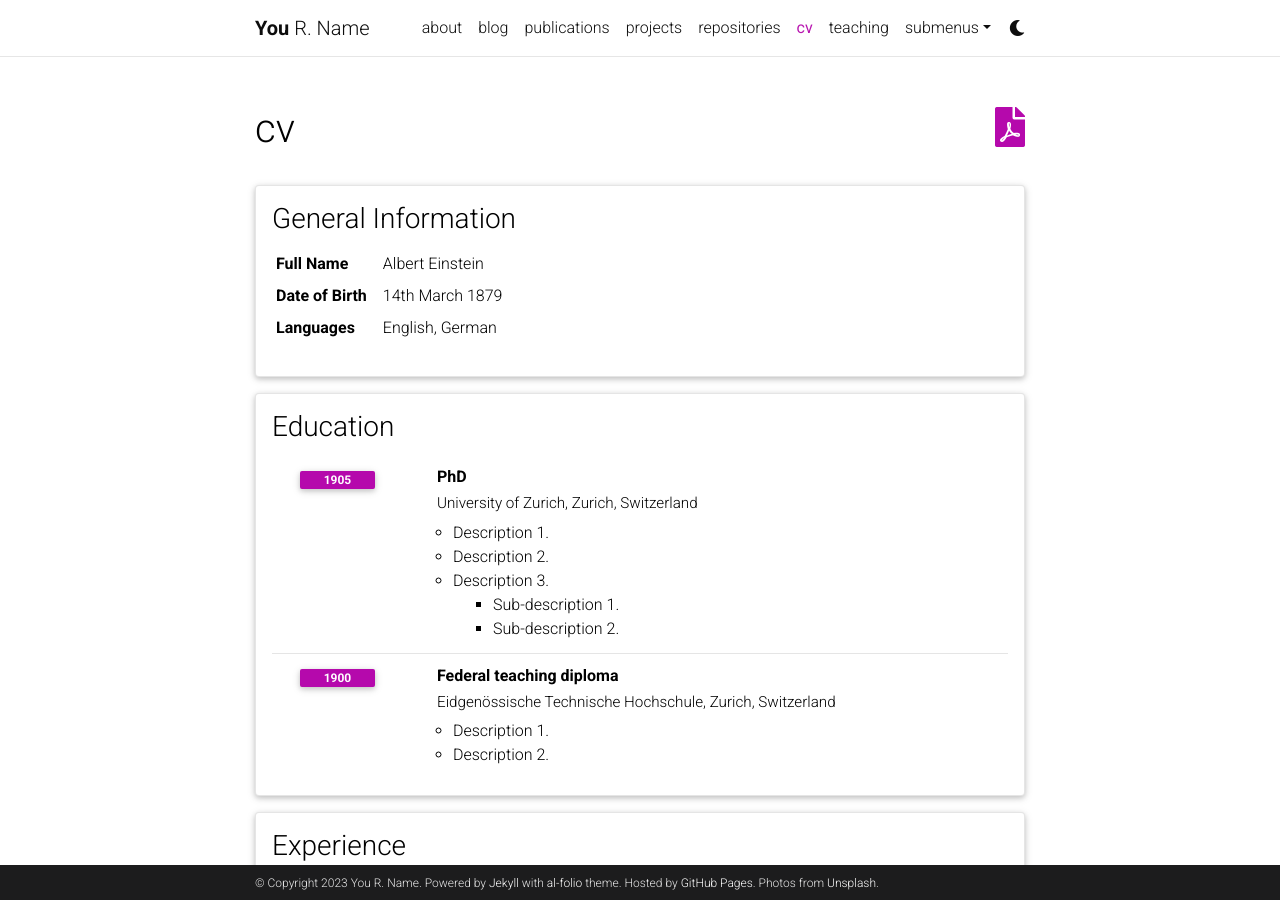
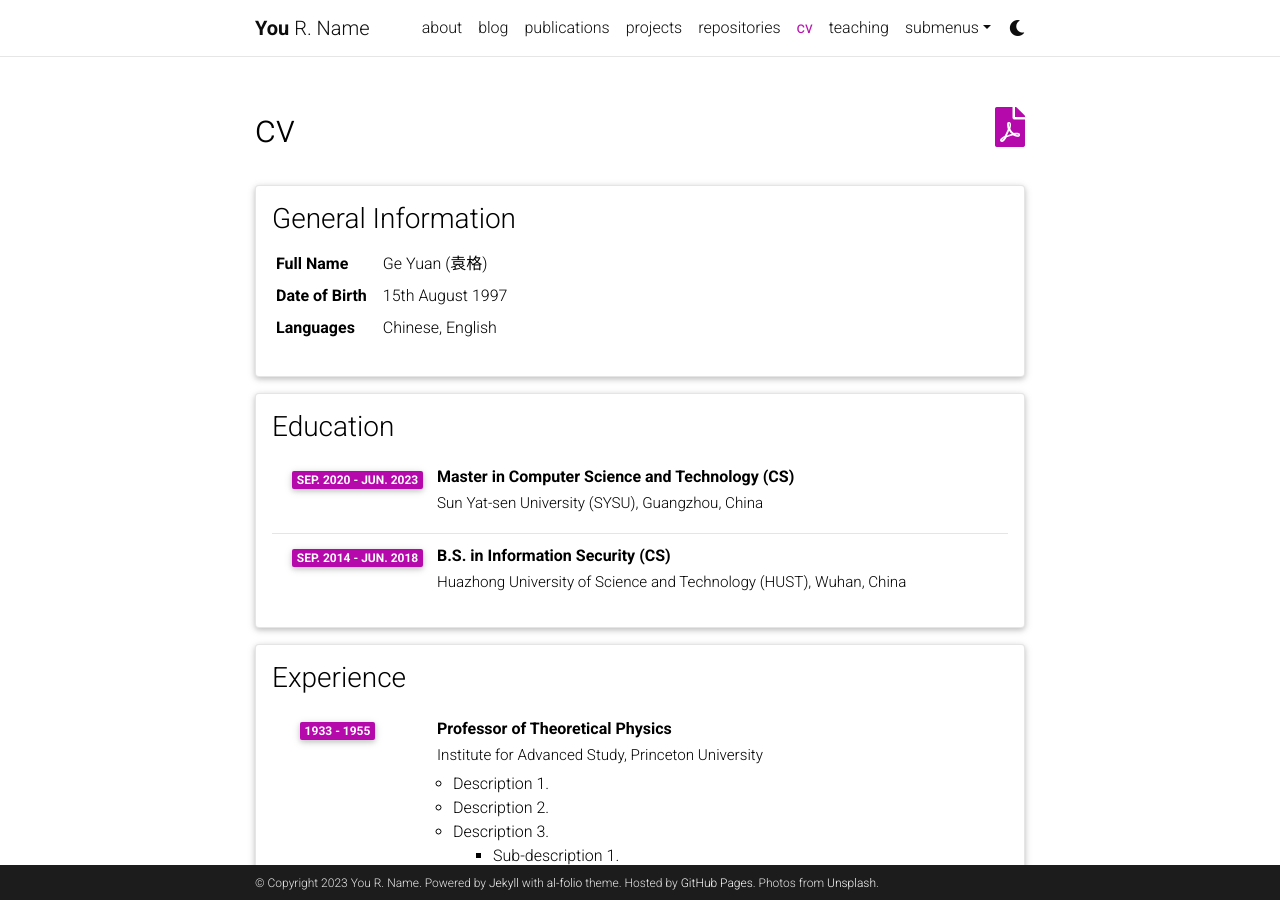
Before and after one commit to ygtxr1997/gavinyuan, a Jekyll site: the page built from _pages/cv.md, in a window 1280 px wide and 900 px high. Built offline with Jekyll 4.4.1, drawn with Linux system fonts in a browser that asks for light colours; comment, search, counter and statistics services are not loaded; a style sheet for code colours, icons or effects is not loaded.

Commit message:
update CV

```diff
--- a/_data/cv.yml
+++ b/_data/cv.yml
@@ -2,31 +2,21 @@
   type: map
   contents:
     - name: Full Name
-      value: Albert Einstein
+      value: Ge Yuan (袁格)
     - name: Date of Birth
-      value: 14th March 1879
+      value: 15th August 1997
     - name: Languages
-      value: English, German
+      value: Chinese, English
 
 - title: Education
   type: time_table
   contents:
-    - title: PhD
-      institution: University of Zurich, Zurich, Switzerland
-      year: 1905
-      description:
-        - Description 1.
-        - Description 2.
-        - title: Description 3.
-          contents:
-            - Sub-description 1.
-            - Sub-description 2.
-    - title: Federal teaching diploma
-      institution: Eidgenössische Technische Hochschule, Zurich, Switzerland
-      year: 1900
-      description:
-        - Description 1.
-        - Description 2.
+    - title: Master in Computer Science and Technology (CS)
+      institution: Sun Yat-sen University (SYSU), Guangzhou, China
+      year: Sep. 2020 - Jun. 2023
+    - title: B.S. in Information Security (CS)
+      institution: Huazhong University of Science and Technology (HUST), Wuhan, China
+      year: Sep. 2014 - Jun. 2018
 
 - title: Experience
   type: time_table
```
Also changed, not shown: 1 other file.
